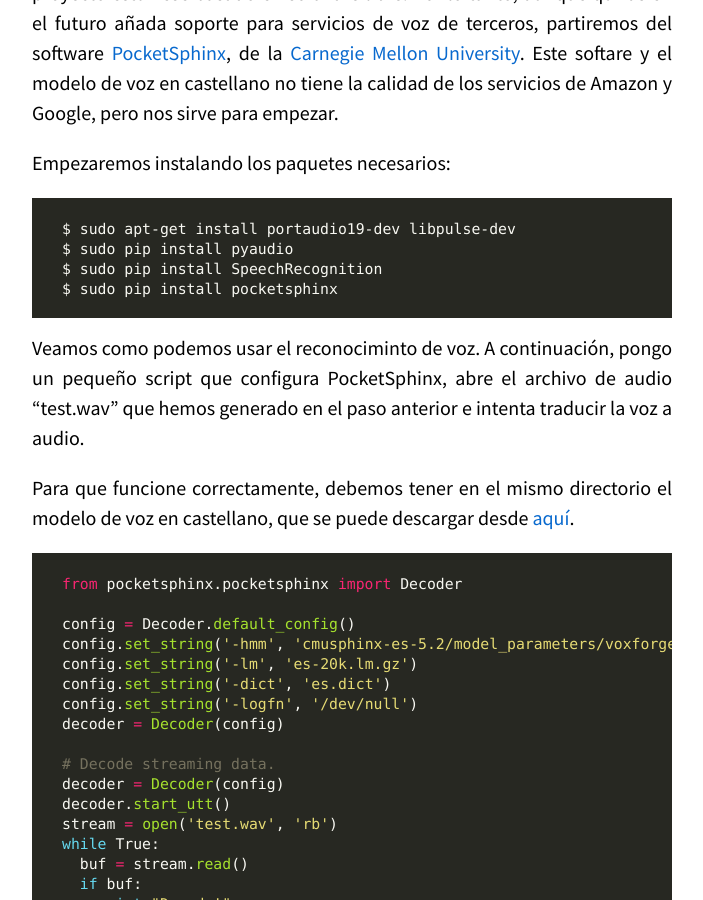
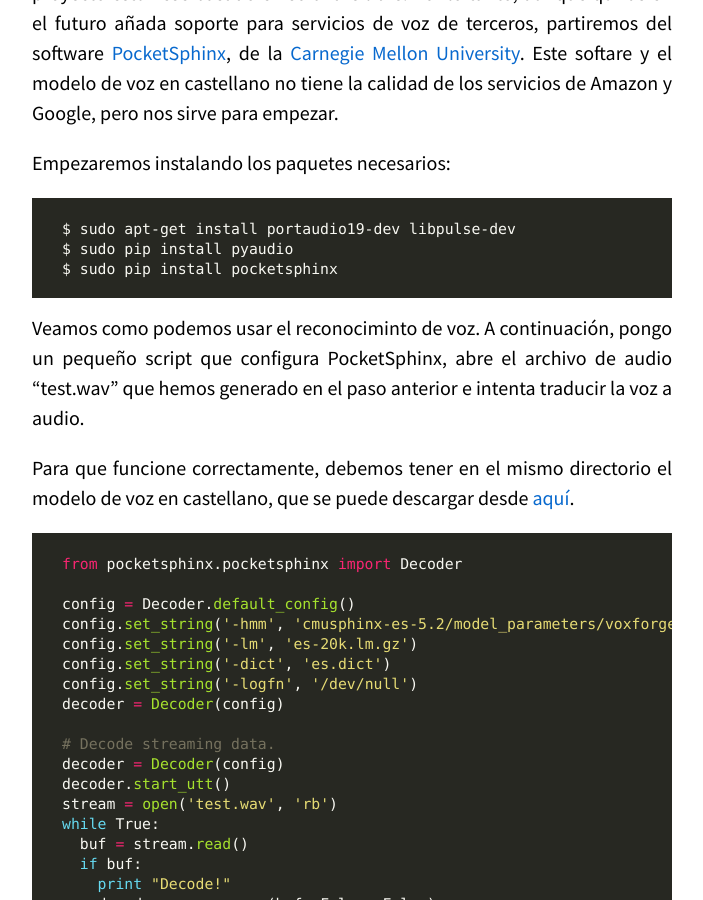
Before and after one commit to clhoe/clhoe.github.io, a Jekyll site: the page built from _posts/2017-05-07-preparacion_interfaz_voz.md, in a window 1280 px wide and 900 px high, scrolled down 1042 px. Shown: the whole window, without its empty margins (288-991 px from the left). Built offline with Jekyll 4.4.1, drawn with Linux system fonts in a browser that asks for light colours; nearby versions of some CDN libraries; comment, search, counter and statistics services are not loaded.

Commit message:
Update 2017-05-07-preparacion_interfaz_voz.md

````diff
--- a/_posts/2017-05-07-preparacion_interfaz_voz.md
+++ b/_posts/2017-05-07-preparacion_interfaz_voz.md
@@ -36,7 +36,6 @@
 
 $ sudo apt-get install portaudio19-dev libpulse-dev
 $ sudo pip install pyaudio
-$ sudo pip install SpeechRecognition
 $ sudo pip install pocketsphinx
 
 ```
````
